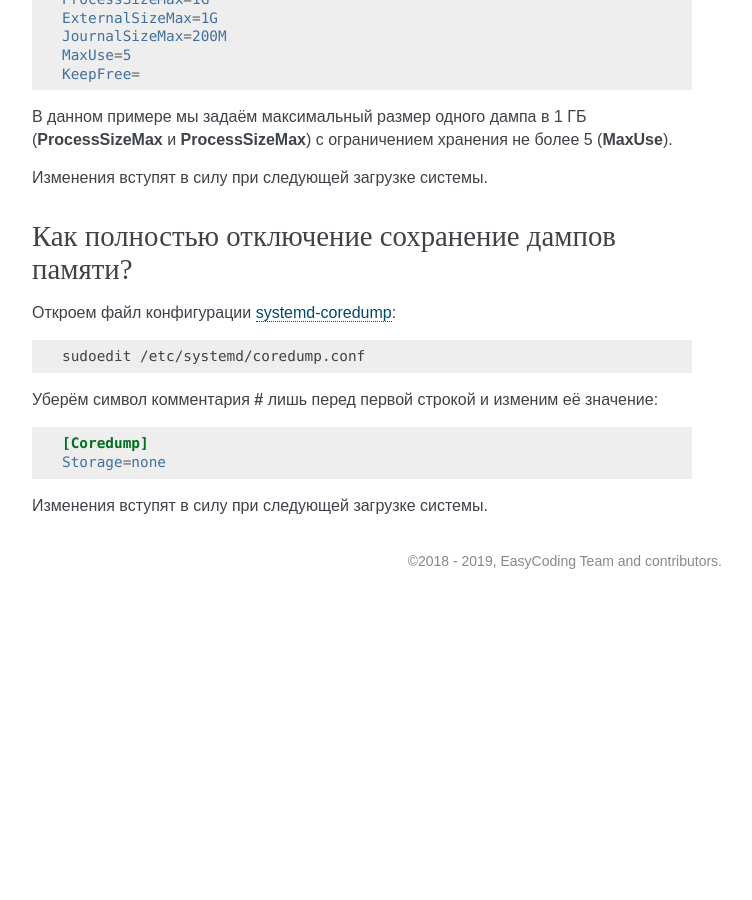
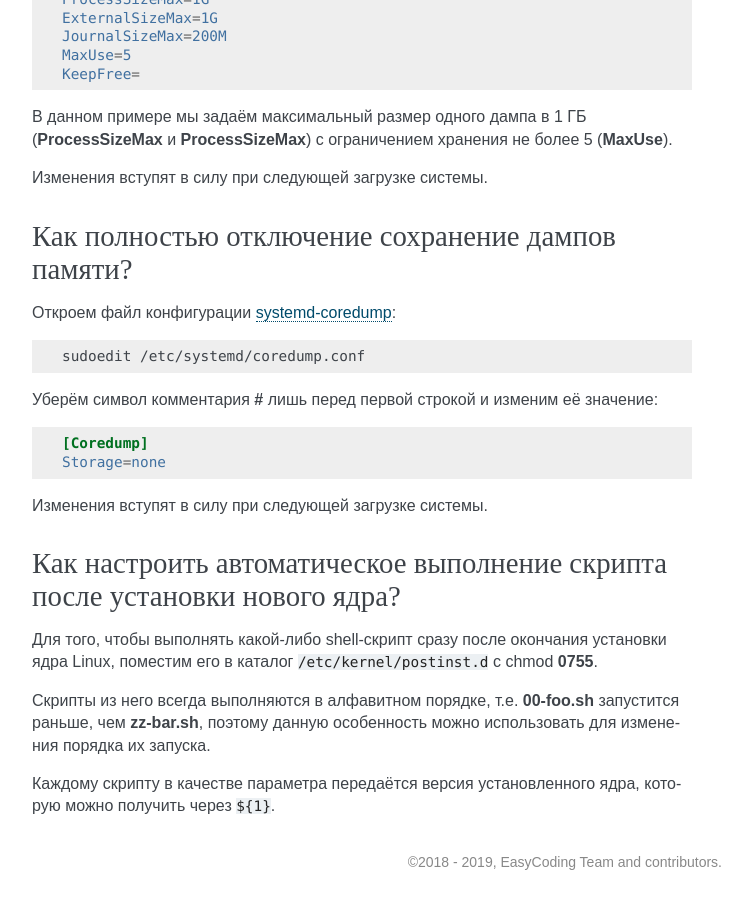
Before and after one commit to RussianFedora/FAQ, a Sphinx documentation site: the page built from source/administration.rst, in a window 1280 px wide and 900 px high, scrolled down 22934 px. Shown: the whole window, without its empty margins (388-1140 px from the left). Built offline with Sphinx 7.4.7, drawn with Linux system fonts in a browser that asks for light colours; before the commit the page ends 23533 px from its top, so only the background shows below that; some of the changed text lies outside the part shown.

Commit message:
Added question about kernel post-install scripts.

```diff
--- a/source/administration.rst
+++ b/source/administration.rst
@@ -1328,3 +1328,15 @@ Coredump - это дамп закрытой памяти процесса, со
     Storage=none
 
 Изменения вступят в силу при следующей загрузке системы.
+
+.. index:: linux, kernel, postinstall, script, shell
+.. _kernel-postinstall:
+
+Как настроить автоматическое выполнение скрипта после установки нового ядра?
+================================================================================
+
+Для того, чтобы выполнять какой-либо shell-скрипт сразу после окончания установки ядра Linux, поместим его в каталог ``/etc/kernel/postinst.d`` с chmod **0755**.
+
+Скрипты из него всегда выполняются в алфавитном порядке, т.е. **00-foo.sh** запустится раньше, чем **zz-bar.sh**, поэтому данную особенность можно использовать для изменения порядка их запуска.
+
+Каждому скрипту в качестве параметра передаётся версия установленного ядра, которую можно получить через ``${1}``.
```
